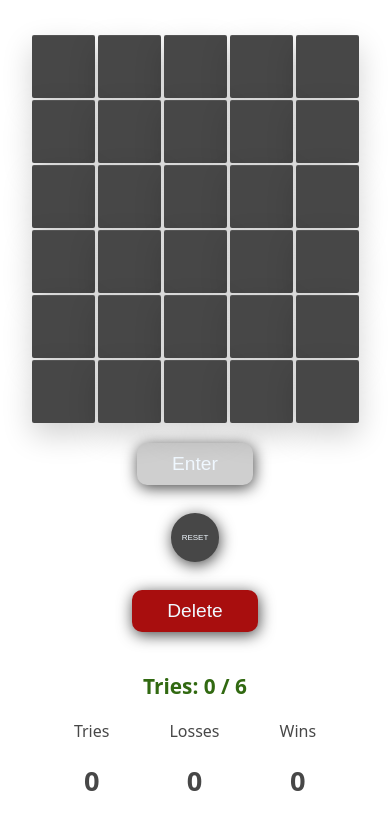
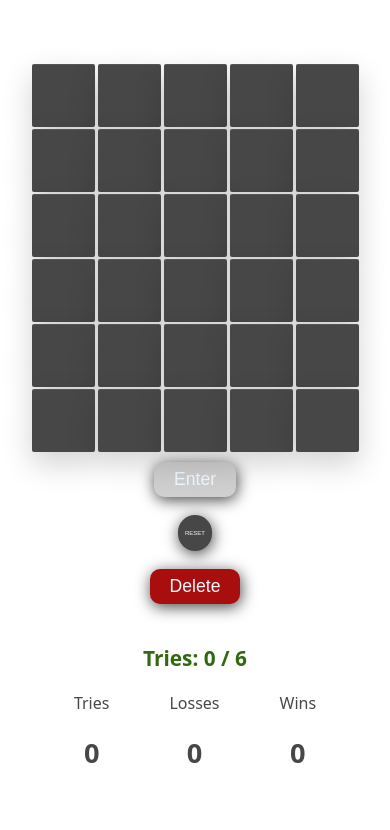
Before and after one commit to kizomanizo/wordle-clone, a plain HTML site: page index.html in a window 390 px wide. Drawn offline with Linux system fonts and the light colour scheme.

```diff
--- a/index.html
+++ b/index.html
@@ -231,6 +231,20 @@
 
       table {
         font-size: 1rem !important;
+      }
+
+      .button {
+        margin-top: 10px;
+        padding: 7px 20px;
+
+        font-size: 1.1em;
+      }
+
+      .circle {
+        margin-top: 10px;
+        padding: 15px 7px;
+        font-size: 0.3em;
+        border-radius: 50px;
       }
     }
 
```
